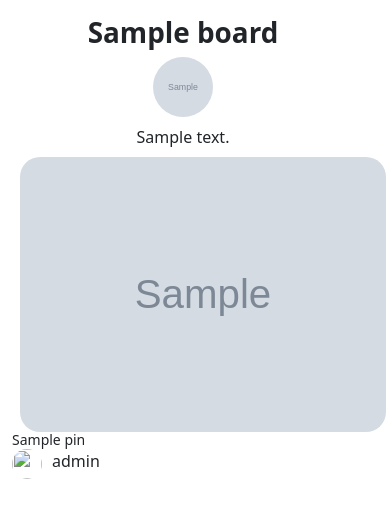
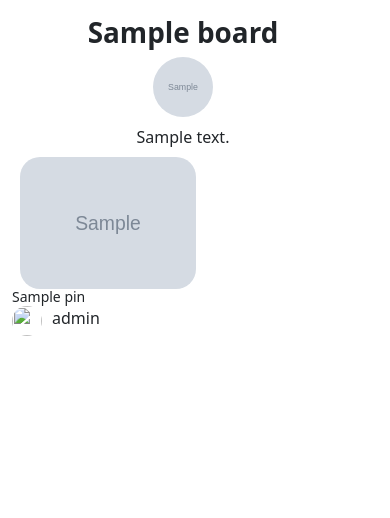
Before and after one commit to Kiarie-njenga/pin, a Django app: page /boards/1/ in a window 390 px wide. Shown: the part 176-694 px from the top of the page. Run offline with Django 3.2, Linux system fonts and the light colour scheme; data comes from the database, SQL or seed files in the repository; tables that the repository leaves empty hold one stand-in row (values such as "Sample post"); grey boxes marked "Sample" are stand-in pictures; some libraries are stand-ins or nearby versions.

Commit message:
changed masonry

```diff
--- a/pinterest/templates/base.html
+++ b/pinterest/templates/base.html
@@ -41,7 +41,7 @@
                   <path d="M22 10h-8V2a2 2 0 0 0-4 0v8H2a2 2 0 0 0 0 4h8v8a2 2 0 0 0 4 0v-8h8a2 2 0 0 0 0-4" fill="#111111" stroke-width="0px"></path>
                 </svg>
               </a>
-            <ul class="dropdown-menu" aria-labelledby="dropdownUser1">
+            <ul class="dropdown-menu" style="right:0;left:auto;" aria-labelledby="dropdownUser1">
               <li><a  class="dropdown-item" href="{% url 'boards:create_board' %}">Create Board</a></li>
               <li><a class="dropdown-item" href="{% url 'pins:create_pin' %}">Create Pin</a></li>
              </ul>
--- a/static/main.css
+++ b/static/main.css
@@ -168,12 +168,24 @@ body {
 
   .masonry {
 	--masonry-gap: 15px;
-	--masonry-brick-width: 180px;
+	--masonry-brick-width: 200px;
 	column-gap: var(--masonry-gap);
 	column-fill: initial;
 	column-width: var(--masonry-brick-width);
 
   }
+
+  @media only screen and (max-width:450px){
+	.masonry {
+		--masonry-gap: 15px;
+		--masonry-brick-width: 145px;
+		column-gap: var(--masonry-gap);
+		column-fill: initial;
+		column-width: var(--masonry-brick-width);
+
+	  }
+
+}
 
   .masonry > * {
 	break-inside: avoid;
```
